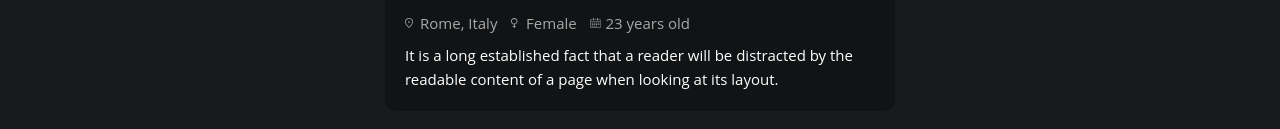
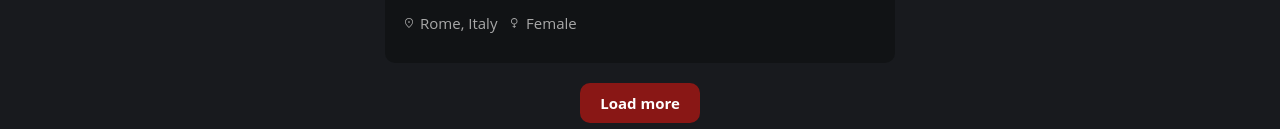
Before and after one commit to gutgut2/inf, a plain HTML site: page index.html in a window 1280 px wide. Shown: the part 1629-1758 px from the top of the page. Drawn offline with nearby package versions, Linux system fonts and the light colour scheme; a web font is replaced by a local one.

Commit message:
Update index.html

```diff
--- a/index.html
+++ b/index.html
@@ -188,9 +188,7 @@
 					<div class="data">
 						<span>Rome, Italy</span>
 						<span>Female</span>
-						<span>23 years old</span>
 					</div>
-					<p>It is a long established fact that a reader will be distracted by the readable content of a page when looking at its layout.</p>
 					<a href="/inf/profile-blure.html" class="link"></a>
 				</div>
 			</div>
```
